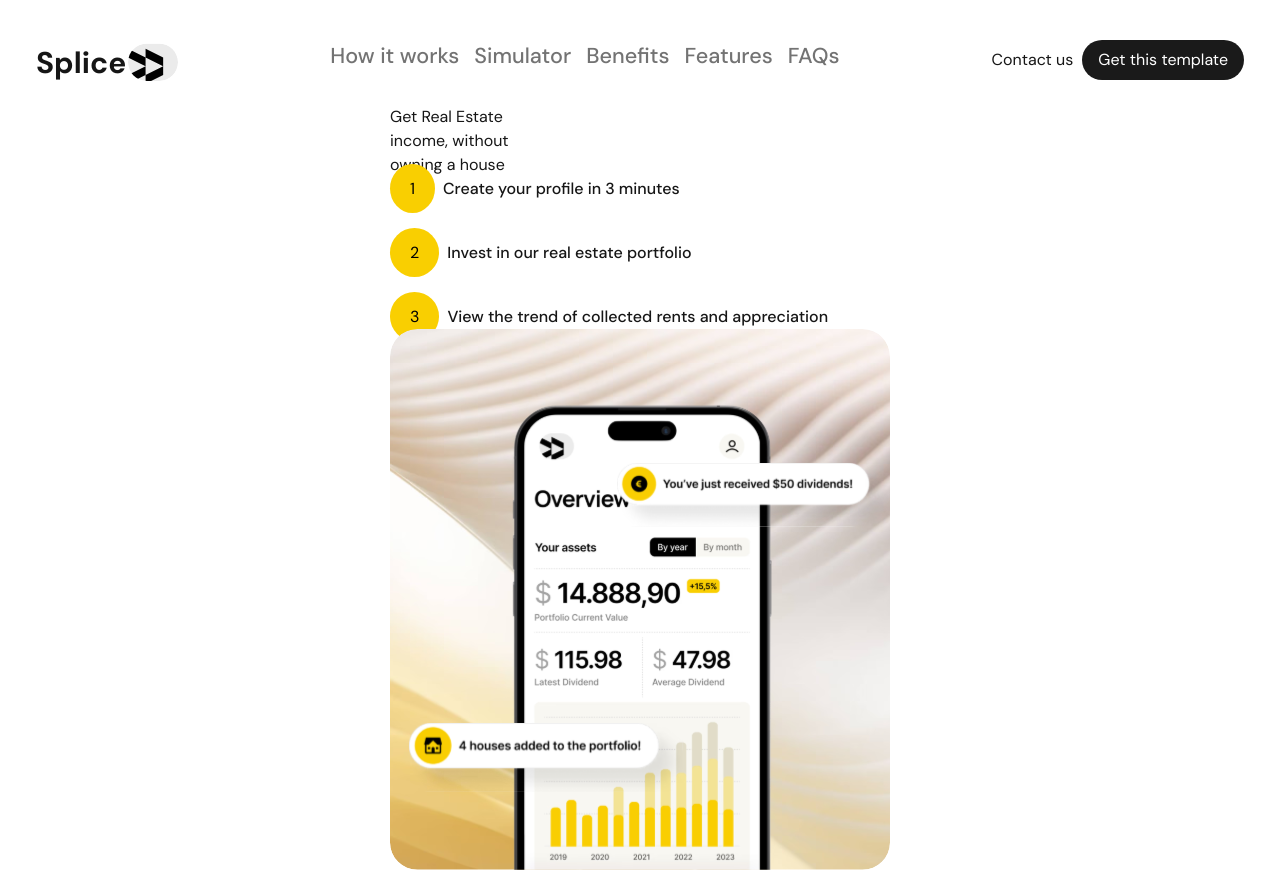
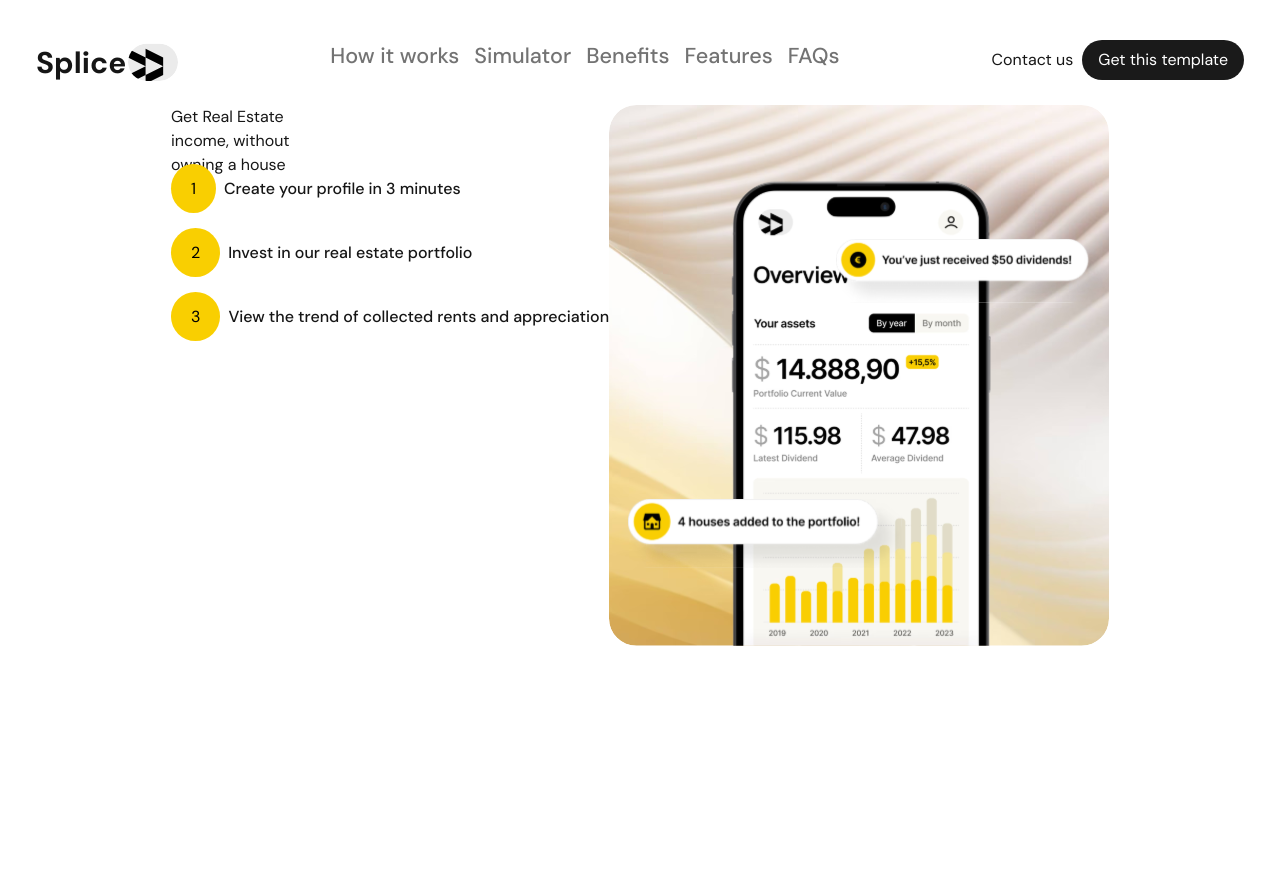
Before and after one commit to Daniel264/Slice, a Next.js app: page / in a window 1280 px wide. After the commit the page ends 800 px from the top, so only its background shows below. Built offline with nearby package versions, Linux system fonts and the light colour scheme.

Commit message:
Add HeroSection component and corresponding styles

```diff
--- a/src/components/Hero-section.tsx
+++ b/src/components/Hero-section.tsx
@@ -4,7 +4,7 @@ import Image from "next/image";
 
 export const HeroSection = () => {
     return (
-        <section>
+        <section className="hero-section">
             <div>
                 <h1>
                     Get Real Estate <br />
--- /dev/null
+++ b/src/styles/SCSS/components/_hero.scss
@@ -0,0 +1,3 @@
+.hero-section {
+    display: flex;
+}
--- a/src/styles/SCSS/components/_index.scss
+++ b/src/styles/SCSS/components/_index.scss
@@ -1,2 +1,3 @@
 @forward "header";
 @forward "yellow-text";
+@forward "hero";
--- a/src/styles/SCSS/index.css
+++ b/src/styles/SCSS/index.css
@@ -99,4 +99,8 @@
 }
 .yellow-container .yellow-text {
   font-weight: 500;
+}
+
+.hero-section {
+  display: flex;
 }/*# sourceMappingURL=index.css.map */
```
Also changed, not shown: 1 other file (tests, documents, lock files or other folders).
